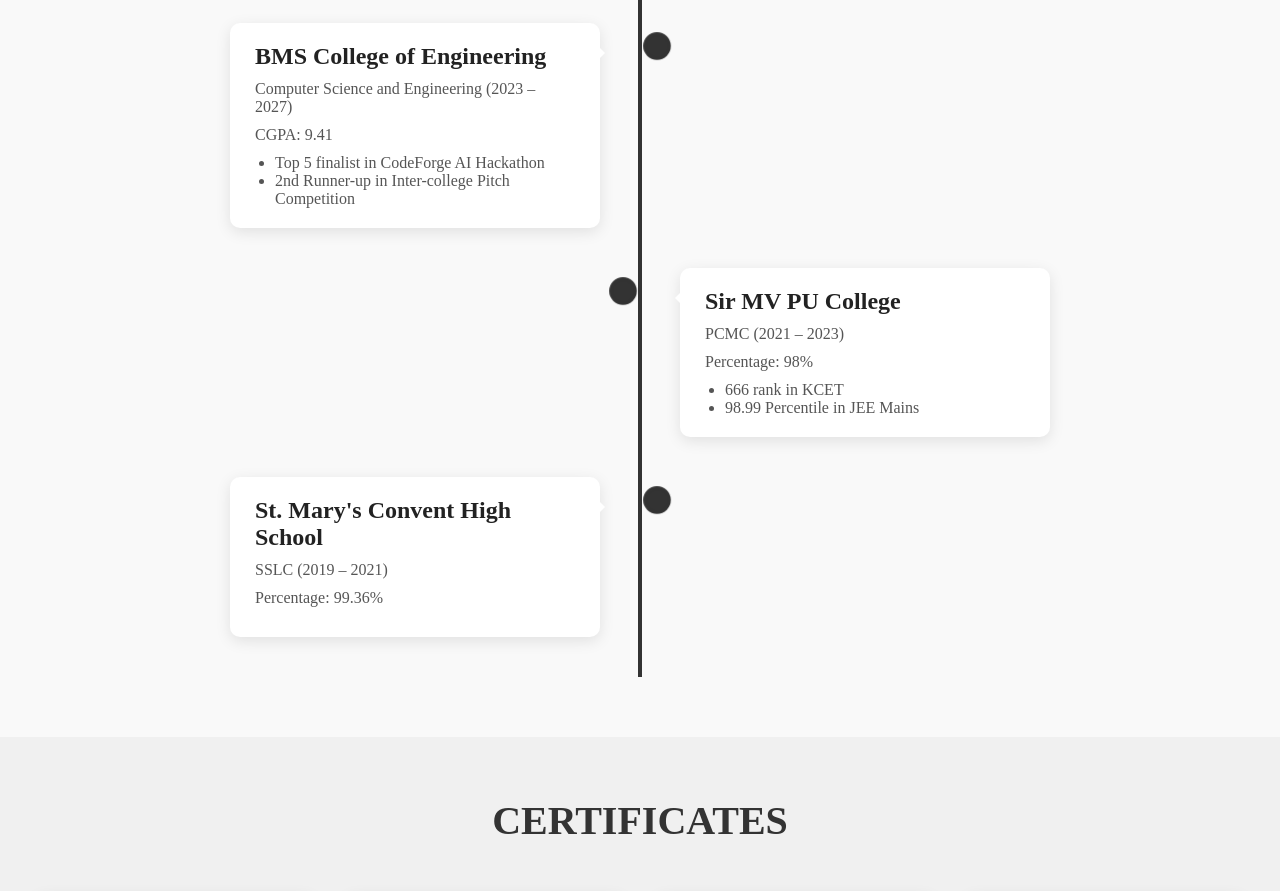
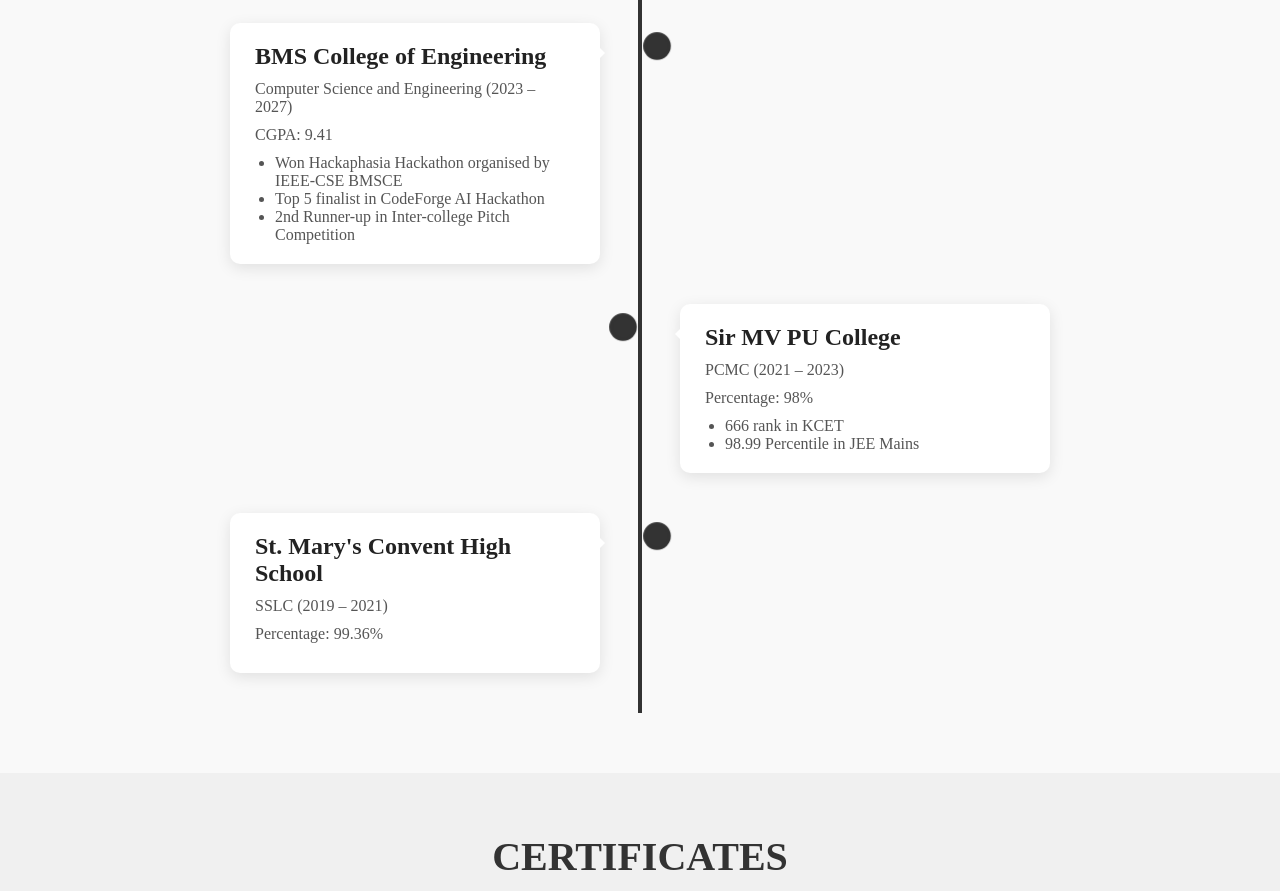
Before and after one commit to Akshays-2005/My-Portfolio, a plain HTML site: page index.html in a window 1280 px wide. Shown: the part 2895-3786 px from the top of the page. Drawn offline with nearby package versions, Linux system fonts and the light colour scheme; a web font is replaced by a local one.

Commit message:
Added achievement in College

```diff
--- a/index.html
+++ b/index.html
@@ -262,6 +262,7 @@
                     <p>Computer Science and Engineering (2023 – 2027)</p>
                     <p>CGPA: 9.41</p>
                     <ul>
+                        <li>Won Hackaphasia Hackathon organised by IEEE-CSE BMSCE</li>
                         <li>Top 5 finalist in CodeForge AI Hackathon</li>
                         <li>2nd Runner-up in Inter-college Pitch Competition</li>
                     </ul>
```
